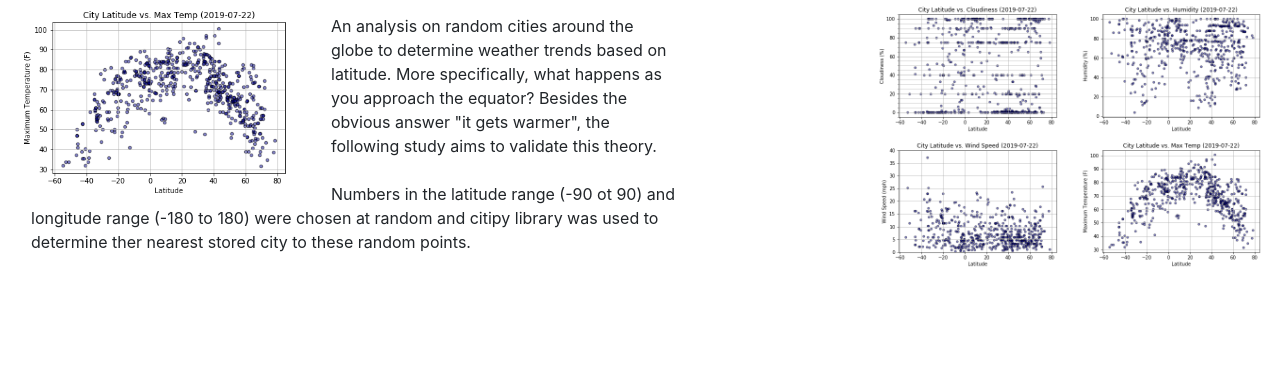
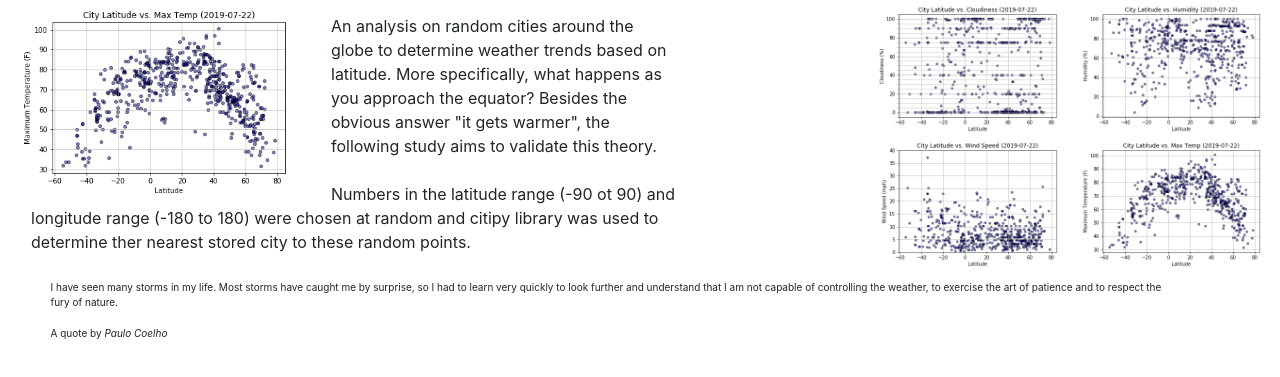
Before and after one commit to saramichelee/pyWeather, a plain HTML site: page climateWeb.html in a window 1280 px wide. Shown: the part 147-524 px from the top of the page. Drawn offline with nearby package versions, Linux system fonts and the light colour scheme.

Commit message:
quote added

```diff
--- a/climateWeb.html
+++ b/climateWeb.html
@@ -67,6 +67,9 @@
     <img src="Images/LatVsTemp.png" class="rounded float-right" alt="humidity graph"width= 50%>
  </div>
 
-
+ <blockquote>
+    <p>I have seen many storms in my life. Most storms have caught me by surprise, so I had to learn very quickly to look further and understand that I am not capable of controlling the weather, to exercise the art of patience and to respect the fury of nature.</p>
+    <footer>A quote by <cite title="Source Title">Paulo Coelho</cite></footer>
+  </blockquote>
 
 </body>
--- a/style.css
+++ b/style.css
@@ -16,3 +16,19 @@
     font-size: 30px;
     color: #17a2b8;
 }
+
+.col-md-8 {
+    /* background: grey; */
+}
+
+.col-md-4 {
+    /* background: grey; */
+}
+blockquote {
+    font-size: 10px;
+    margin: 0 0 1rem;
+    margin-top: 10px;
+    margin-right: 10%;
+    margin-bottom: 10px;
+    margin-left: 5%;
+}
```
